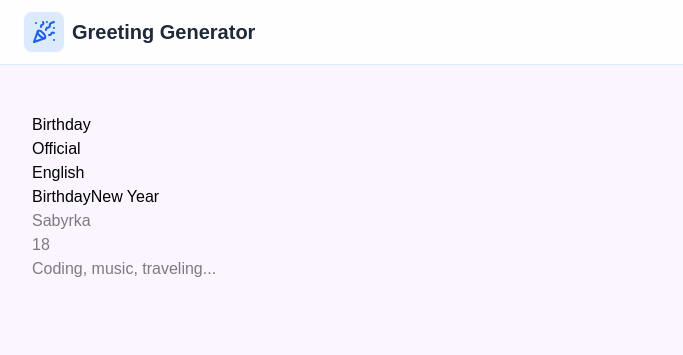
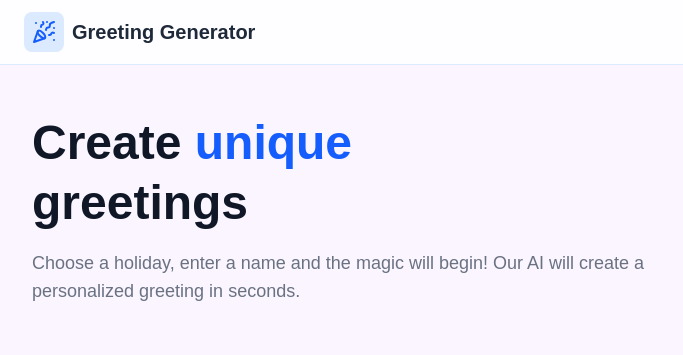
Before and after one commit to sabyrkazen/greeting-generator-react, a React (Vite) app: page / in a window 1280 px wide. Shown: the top 355 px of the page, without its empty margins (0-683 px from the left). Built offline with nearby package versions, Linux system fonts and the light colour scheme; no server answers.

Commit message:
feat: add PageHero component to enhance user engagement and layout

```diff
--- a/src/App.tsx
+++ b/src/App.tsx
@@ -5,7 +5,7 @@ import { LANGUAGES } from './constants'
 
 import { generateGreeting } from './services/geminiService'
 
-import { Header } from './components'
+import { Header, PageHero } from './components'
 
 export const App = () => {
   const [occasion, setOccasion] = useState<OccasionType>(OccasionType.BIRTHDAY)
@@ -42,6 +42,7 @@ export const App = () => {
     <div className="min-h-screen bg-[#FAF5FF]">
       <Header />
       <main className="container mx-auto px-4 sm:px-6 lg:px-8 py-8 sm:py-12">
+        <PageHero />
         <div className="max-w-7xl mx-auto">
           <p>{occasion}</p>
           <p>{name}</p>
--- /dev/null
+++ b/src/components/PageHero.tsx
@@ -0,0 +1,13 @@
+export const PageHero = () => {
+  return (
+    <div className="mb-10 sm:mb-16">
+      <h2 className="text-4xl sm:text-5xl font-extrabold text-gray-900 leading-tight mb-4">
+        Create <span className="text-blue-600">unique</span>
+        <br className="hidden sm:block" /> greetings
+      </h2>
+      <p className="text-gray-500 text-lg max-w-2xl">
+        Choose a holiday, enter a name and the magic will begin! Our AI will create a personalized greeting in seconds.
+      </p>
+    </div>
+  )
+}
--- a/src/components/index.ts
+++ b/src/components/index.ts
@@ -1 +1,2 @@
 export { Header } from './Header'
+export { PageHero } from './PageHero'
```
